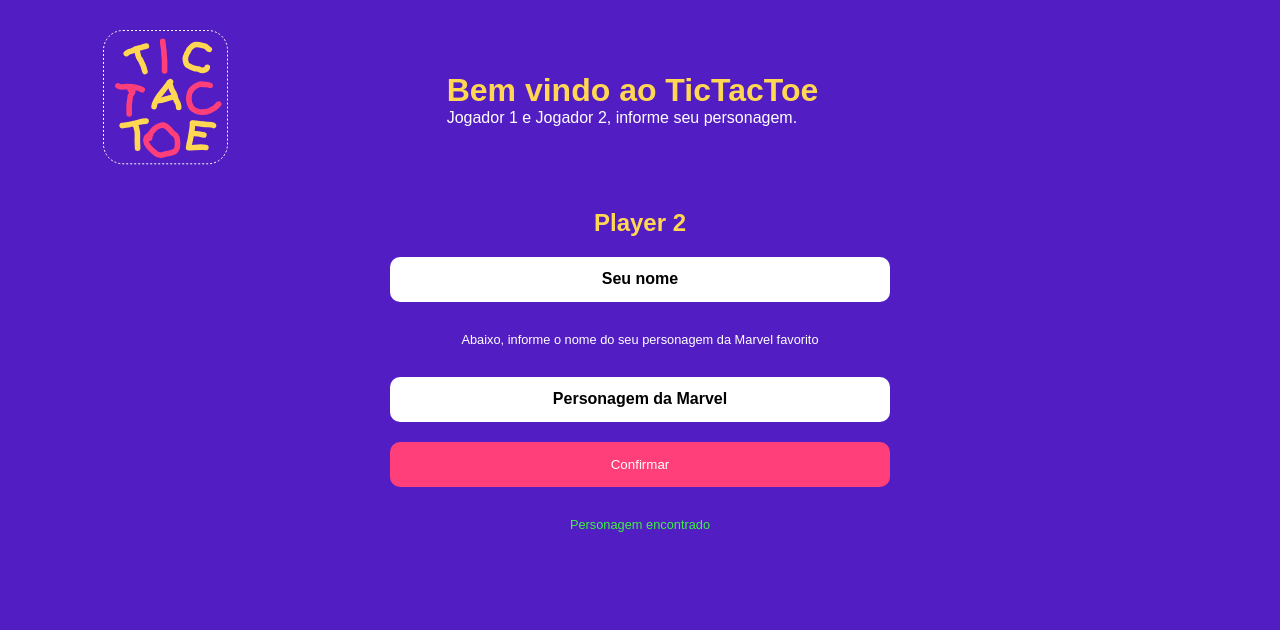
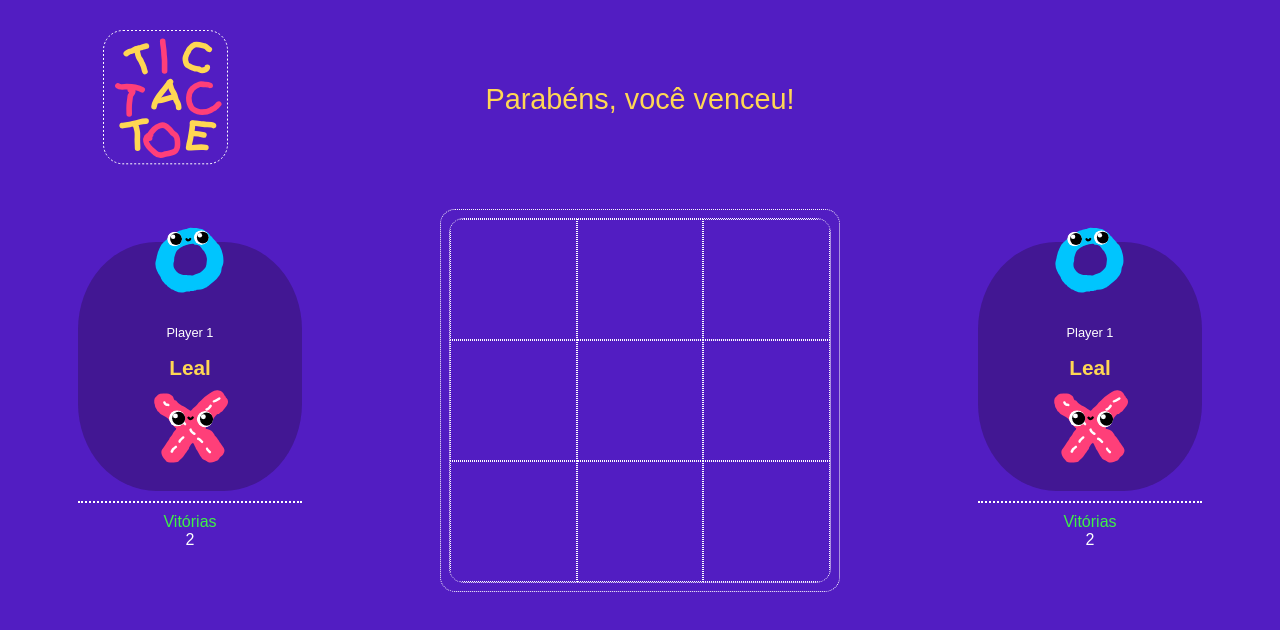
Before and after one commit to Rafael-Santos-DV/tictactoe, a React (Create React App) app: page / in a window 1280 px wide. Shown: the top 630 px of the page. Built offline with nearby package versions, Linux system fonts and the light colour scheme; a web font is replaced by a local one.

Commit message:
feat: add components: CarTicTacToe and Player

```diff
--- /dev/null
+++ b/src/Components/CardTicTacToe/CartTicTacToe.tsx
@@ -0,0 +1,32 @@
+import React, { useState } from "react";
+import { Box, Button, TicTacToe } from "./style";
+
+import circle from "../../Assets/circle.svg";
+import xicon from "../../Assets/xicon.svg";
+
+const lista = [
+  "one",
+  "two",
+  "three",
+  "four",
+  "five",
+  "six",
+  "seven",
+  "eight",
+  "nine",
+];
+
+export const CardTicTacToe: React.FC = () => {
+  return (
+    <Box>
+      <TicTacToe>
+        {lista.map((button) => (
+          <Button gameQuatity={"null"} key={button}>
+            <img src={circle} alt="circle" className="circle" loading="lazy" />
+            <img src={xicon} alt="x" className="xicon" loading="lazy" />
+          </Button>
+        ))}
+      </TicTacToe>
+    </Box>
+  );
+};
--- /dev/null
+++ b/src/Components/CardTicTacToe/style.ts
@@ -0,0 +1,51 @@
+import styled, { css } from "styled-components";
+
+export const Box = styled.div`
+  width: 100%;
+  max-width: 400px;
+  border: 1px dotted ${({ theme: { colors } }) => colors.colorWhite};
+  padding: 8px;
+  display: flex;
+  border-radius: 15px;
+`;
+
+export const TicTacToe = styled.div`
+  width: 100%;
+  display: grid;
+  grid-template-columns: repeat(3, calc(100% / 3));
+  grid-template-rows: repeat(3, 121px);
+  border-radius: 15px;
+  overflow: hidden;
+  border: 1px dotted ${({ theme: { colors } }) => colors.colorWhite};
+`;
+
+export const Button = styled.button<{ gameQuatity: "x" | "o" | "null" }>`
+  border: none;
+  cursor: pointer;
+  border: 1px dotted ${({ theme: { colors } }) => colors.colorWhite};
+
+  img {
+    display: none;
+  }
+
+  ${({ gameQuatity }) =>
+    gameQuatity === "x"
+      ? css`
+          background-color: ${({ theme: { colors } }) => colors.colorYellow};
+
+          img.xicon {
+            display: initial;
+          }
+        `
+      : gameQuatity === "o"
+      ? css`
+          background-color: ${({ theme: { colors } }) => colors.colorCircle};
+
+          img.circle {
+            display: initial;
+          }
+        `
+      : css`
+          background-color: ${({ theme: { colors } }) => colors.colorMain};
+        `}
+`;
--- /dev/null
+++ b/src/Components/Player/Player.tsx
@@ -0,0 +1,22 @@
+import React from "react";
+import { Box, CardPlayer, Footer } from "./style";
+import iconCircle from "../../Assets/circle.svg";
+import iconX from "../../Assets/xicon.svg";
+
+export const Player: React.FC = () => {
+  return (
+    <CardPlayer>
+      <Box>
+        <img src={iconCircle} alt="Perfil" className="profile" />
+        <span>Player 1</span>
+        <strong>Leal</strong>
+        <img src={iconX} alt="Star" />
+      </Box>
+
+      <Footer>
+        <span className="winners">Vitórias</span>
+        <span>2</span>
+      </Footer>
+    </CardPlayer>
+  );
+};
--- /dev/null
+++ b/src/Components/Player/style.ts
@@ -0,0 +1,62 @@
+import styled from "styled-components";
+
+export const CardPlayer = styled.div`
+  width: 100%;
+  display: flex;
+  flex-direction: column;
+  max-width: 260px;
+  text-align: center;
+  padding: 15px 18px;
+`;
+
+export const Box = styled.div`
+  width: 100%;
+  display: flex;
+  flex-direction: column;
+  justify-content: center;
+  align-items: center;
+  background-color: ${({ theme: { colors } }) => colors.colorCard};
+  border-radius: 35%;
+  padding: 5px 20px 25px;
+  color: ${({ theme: { colors } }) => colors.colorWhite};
+
+  img {
+    width: 80px;
+  }
+
+  img.profile {
+    transform: translateY(-30%);
+  }
+
+  span,
+  strong {
+    padding: 8px 0;
+    font-size: 0.8rem;
+  }
+
+  strong {
+    font-size: 1.3rem;
+    color: ${({ theme: { colors } }) => colors.colorYellow};
+  }
+`;
+
+export const Footer = styled.div`
+  width: 100%;
+  display: flex;
+  flex-direction: column;
+  border-top: 2px dotted ${({ theme: { colors } }) => colors.colorWhite};
+  margin-top: 10px;
+  padding: 10px;
+
+  span {
+    font-size: 1rem;
+  }
+
+  span {
+    color: ${({ theme: { colors } }) => colors.colorWhite};
+  }
+
+  span.winners {
+    color: ${({ theme: { colors } }) => colors.colorGreen};
+  }
+`;
--- a/src/Global/theme.ts
+++ b/src/Global/theme.ts
@@ -6,6 +6,8 @@ const theme = {
     colorPink: "#FF3F79",
     colorGreen: "#3EF245",
     colorRed: "#FF0000",
+    colorCard: "#421793",
+    colorCircle: "#501CAF",
   },
 };
 
--- a/src/Pages/Game.tsx
+++ b/src/Pages/Game.tsx
@@ -4,6 +4,8 @@ import logo from "../Assets/logo.svg";
 import { WinnerDesktop } from "../Components/WinnerDesktop/WinnerDesktop";
 import { Welcome } from "../Components/Welcome/Welcome";
 import { CardRegister } from "../Components/CardRegister/CardRegister";
+import { Player } from "../Components/Player/Player";
+import { CardTicTacToe } from "../Components/CardTicTacToe/CartTicTacToe";
 
 const Game: React.FC = () => {
   return (
@@ -12,12 +14,18 @@ const Game: React.FC = () => {
         <BoxImage>
           <img src={logo} alt="TicTacToe" />
         </BoxImage>
-        {/* <WinnerDesktop /> */}
-        <Welcome />
+        <WinnerDesktop />
+        {/* <Welcome /> */}
       </Header>
 
       <Main>
-        <CardRegister />
+        {/* <CardRegister /> */}
+
+        <Player />
+
+        <CardTicTacToe />
+
+        <Player />
       </Main>
     </Container>
   );
--- a/src/Pages/style.ts
+++ b/src/Pages/style.ts
@@ -34,4 +34,6 @@ export const Main = styled.main`
   width: 100%;
   display: flex;
   justify-content: center;
+  align-items: center;
+  justify-content: space-between;
 `;
```
Also changed, not shown: src/Assets/xicon.svg (renamed from src/Assets/star.svg).
